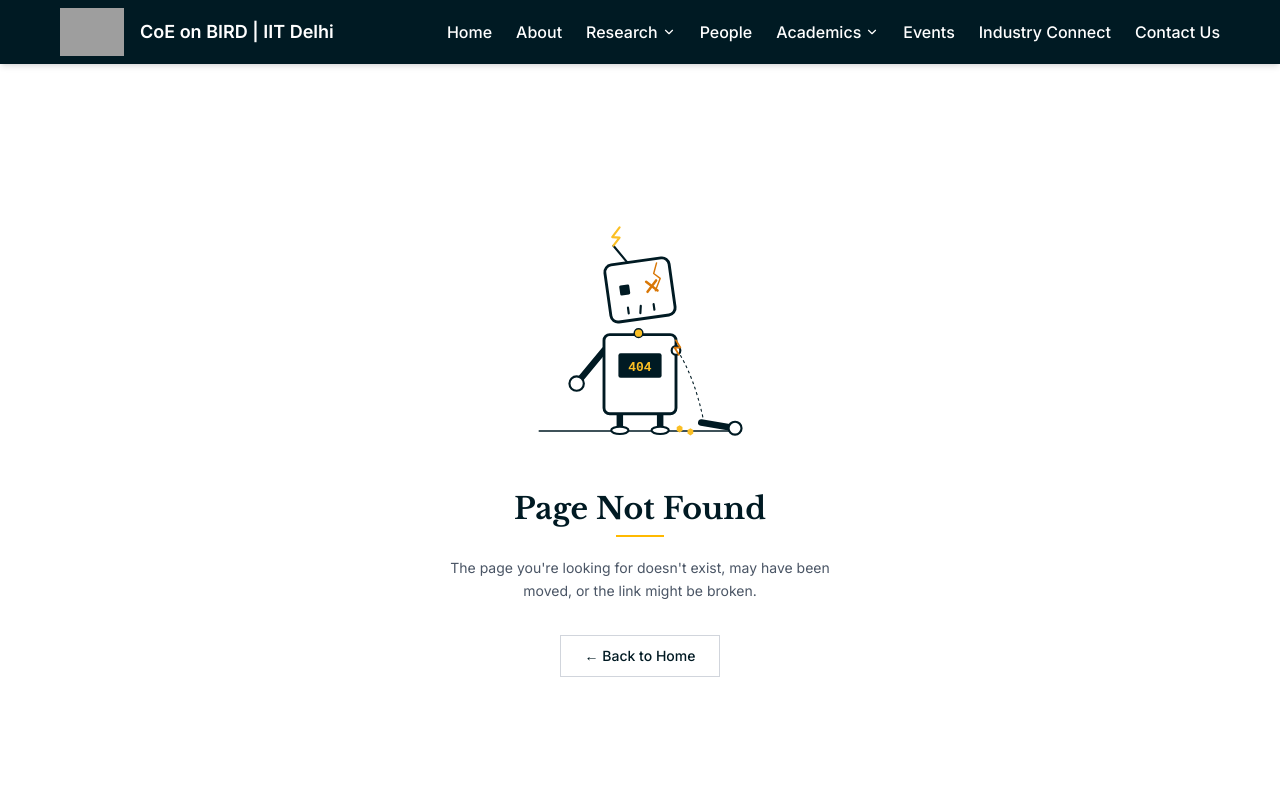
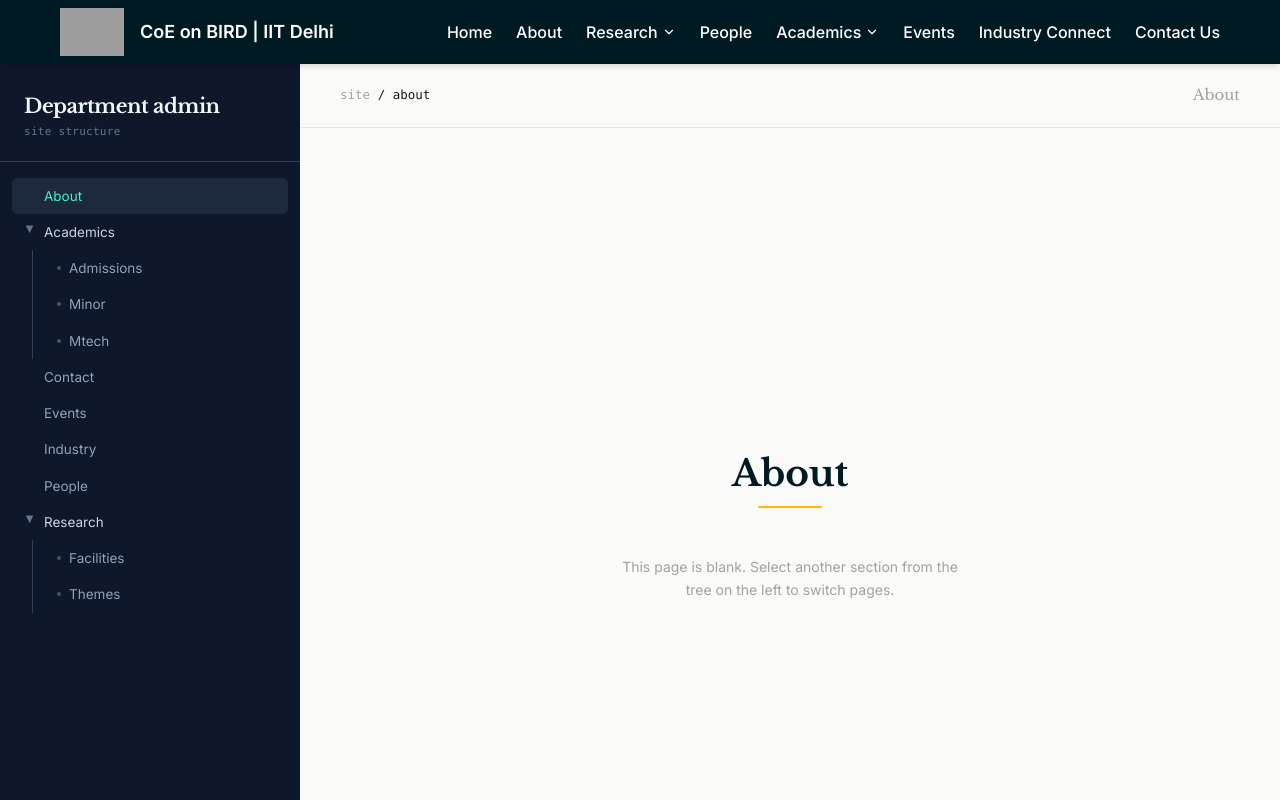
Before and after one commit to TheDarkLord100/jrb-website-new, a Next.js app: page /admin/dashboard in a window 1280 px wide. Before the commit this address had no page. Shown: the top 800 px of the page. Built offline with nearby package versions, Linux system fonts and the light colour scheme; grey boxes are pictures that could not be loaded.

Commit message:
Added Dashboard page, left side panel

```diff
--- /dev/null
+++ b/src/app/admin/dashboard/page.tsx
@@ -0,0 +1,169 @@
+'use client';
+
+import { useState } from 'react';
+import PageHeading from '@/components/ui/PageHeading';
+
+type NavChild = { id: string; label: string };
+type NavNode = { id: string; label: string; children?: NavChild[] };
+
+const structure: NavNode[] = [
+  { id: 'about', label: 'about' },
+  {
+    id: 'academics',
+    label: 'academics',
+    children: [
+      { id: 'admissions', label: 'admissions' },
+      { id: 'minor', label: 'minor' },
+      { id: 'mtech', label: 'mtech' },
+    ],
+  },
+  { id: 'contact', label: 'contact' },
+  { id: 'events', label: 'events' },
+  { id: 'industry', label: 'industry' },
+  { id: 'people', label: 'people' },
+  {
+    id: 'research',
+    label: 'research',
+    children: [
+      { id: 'facilities', label: 'facilities' },
+      { id: 'themes', label: 'themes' },
+    ],
+  },
+];
+
+function findParentLabel(childId: string) {
+  for (const n of structure) {
+    if (n.children?.some((c) => c.id === childId)) return n.label;
+  }
+  return null;
+}
+
+export default function DashboardClient() {
+  const [activeId, setActiveId] = useState('about');
+  const [activeLabel, setActiveLabel] = useState('about');
+  const [open, setOpen] = useState<Record<string, boolean>>({
+    academics: true,
+    research: true,
+  });
+
+  const parentLabel = findParentLabel(activeId);
+  const path = parentLabel ? `/ ${parentLabel} / ${activeLabel}` : `/ ${activeLabel}`;
+  const titleCase = activeLabel.charAt(0).toUpperCase() + activeLabel.slice(1);
+
+  const toggleOpen = (id: string) =>
+    setOpen((prev) => ({ ...prev, [id]: !prev[id] }));
+
+  const select = (id: string, label: string) => {
+    setActiveId(id);
+    setActiveLabel(label);
+  };
+
+  return (
+    <div className="flex min-h-screen">
+      {/* Sidebar */}
+      <nav
+        aria-label="Site sections"
+        className="sticky top-0 flex h-screen w-[300px] shrink-0 flex-col bg-slate-900 text-slate-400"
+      >
+        <div className="border-b border-slate-700 px-6 pb-5 pt-7">
+          <div className="font-serif text-xl font-semibold tracking-tight text-slate-100">
+            Department admin
+          </div>
+          <div className="mt-1 font-mono text-[11px] tracking-wide text-slate-500">
+            site structure
+          </div>
+        </div>
+
+        <div className="flex-1 overflow-y-auto px-3 py-4">
+          <div className="text-[13.5px]">
+            {structure.map((node) => {
+              const isParent = !!node.children;
+              const isNodeActive = activeId === node.id;
+
+              return (
+                <div key={node.id}>
+                  <button
+                    type="button"
+                    onClick={() =>
+                      isParent
+                        ? (toggleOpen(node.id), select(node.id, node.label))
+                        : select(node.id, node.label)
+                    }
+                    className={`flex w-full items-center gap-2 rounded-md px-3 py-2 text-left transition-colors hover:bg-slate-800 hover:text-slate-100 ${
+                      isNodeActive ? 'bg-slate-800 text-teal-300' : isParent ? 'text-slate-300' : ''
+                    }`}
+                  >
+                    {isParent ? (
+                      <span
+                        className={`inline-block w-3 text-[10px] text-slate-500 transition-transform ${
+                          open[node.id] ? 'rotate-90' : ''
+                        }`}
+                      >
+                        ▶
+                      </span>
+                    ) : (
+                      <span className="inline-block w-3" />
+                    )}
+                    <span className="capitalize">{node.label}</span>
+                  </button>
+
+                  {isParent && (
+                    <div
+                      className={`ml-5 overflow-hidden border-l border-slate-700 pl-3 transition-[max-height] duration-200 ${
+                        open[node.id] ? 'max-h-60' : 'max-h-0'
+                      }`}
+                    >
+                      {node.children!.map((child) => {
+                        const childActive = activeId === child.id;
+                        return (
+                          <button
+                            key={child.id}
+                            type="button"
+                            onClick={() => select(child.id, child.label)}
+                            className={`flex w-full items-center gap-2 rounded-md px-3 py-2 text-left transition-colors hover:bg-slate-800 hover:text-slate-100 ${
+                              childActive ? 'bg-slate-800 text-teal-300' : ''
+                            }`}
+                          >
+                            <span
+                              className={`h-1 w-1 rounded-full ${
+                                childActive ? 'bg-teal-300' : 'bg-slate-600'
+                              }`}
+                            />
+                            <span className="capitalize">{child.label}</span>
+                          </button>
+                        );
+                      })}
+                    </div>
+                  )}
+                </div>
+              );
+            })}
+          </div>
+        </div>
+
+        <div className="border-t border-slate-700 px-6 py-4 font-mono text-[11px] text-slate-500">
+          signed in as editor
+        </div>
+      </nav>
+
+      {/* Content */}
+      <div className="flex flex-1 flex-col bg-stone-50">
+        <div className="flex items-center justify-between border-b border-stone-200 px-10 py-5">
+          <div className="font-mono text-[12.5px] text-stone-400">
+            site <span className="text-stone-900">{path}</span>
+          </div>
+          <div className="font-serif text-[15px] capitalize text-stone-400">{activeLabel}</div>
+        </div>
+
+        <div className="flex flex-1 items-center justify-center p-16">
+          <div className="max-w-[340px] text-center">
+            <PageHeading title={titleCase} />
+            <p className="mt-2 text-sm leading-relaxed text-stone-400">
+              This page is blank. Select another section from the tree on the left to switch pages.
+            </p>
+          </div>
+        </div>
+      </div>
+    </div>
+  );
+}
```
